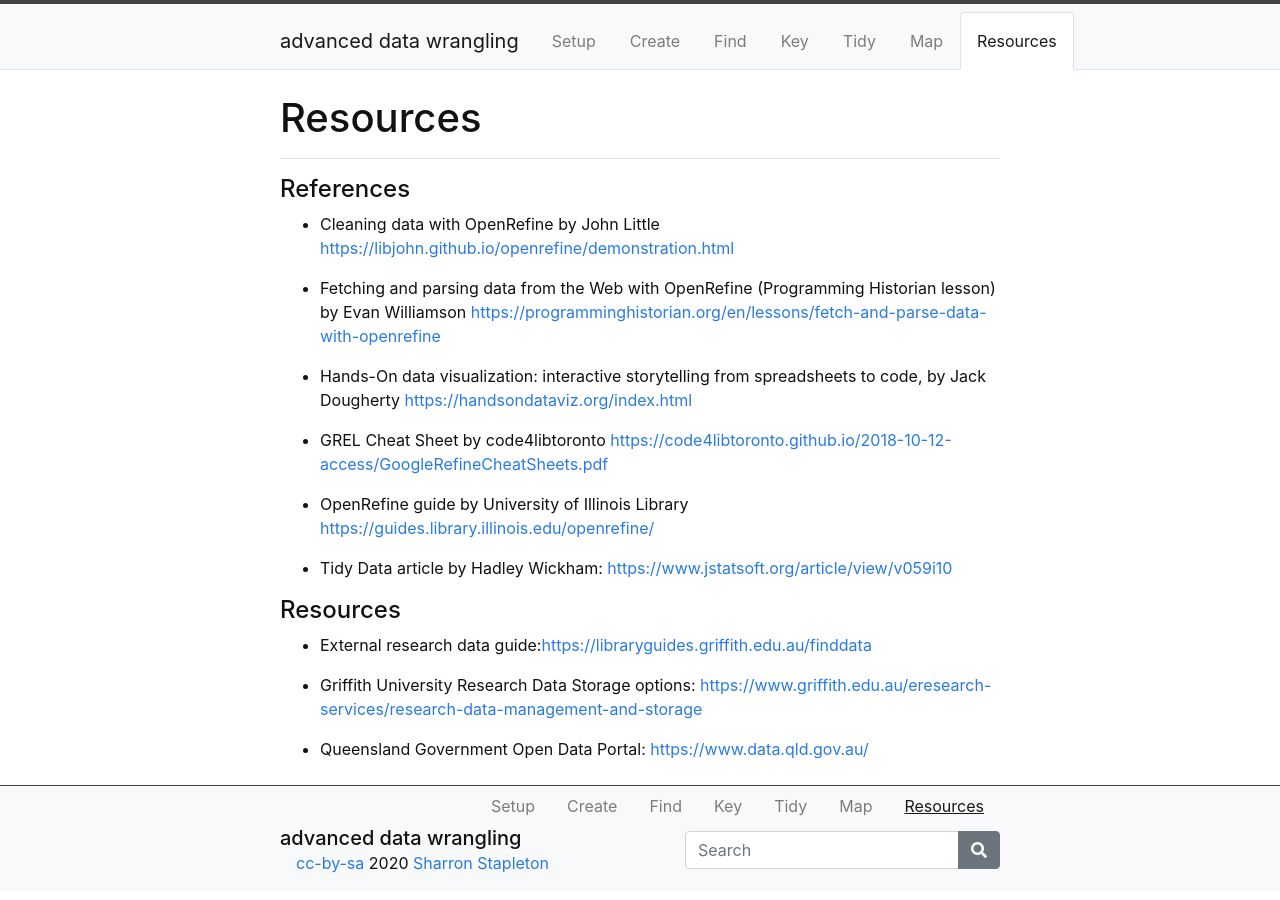
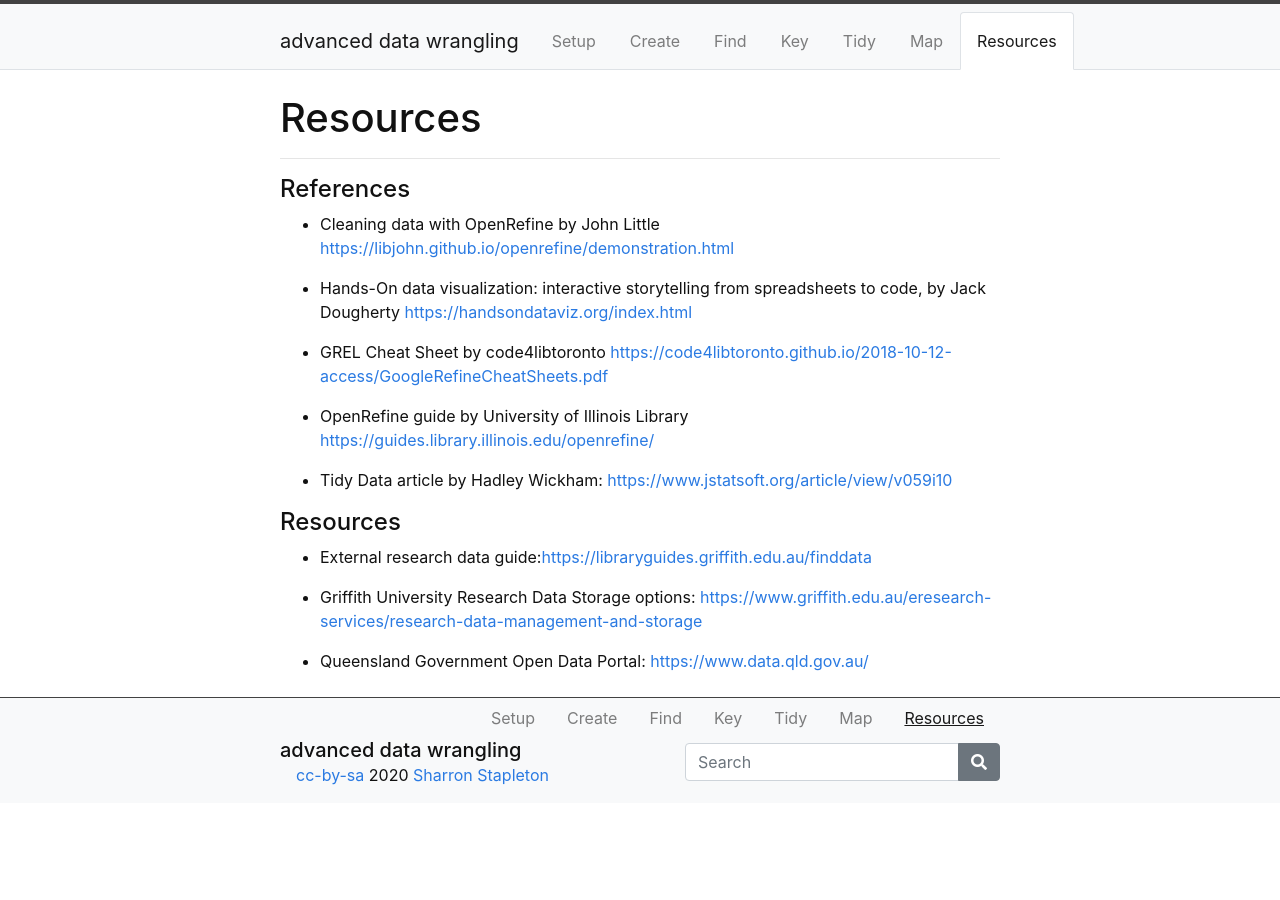
Before and after one commit to GULibrarySandbox/advanced-data-wrangle-old, a Jekyll site: the page built from content/7-lesson.md, in a window 1280 px wide. Built offline with Jekyll 4.4.1, drawn with Linux system fonts in a browser that asks for light colours.

Commit message:
Update 7-lesson.md

```diff
--- a/content/7-lesson.md
+++ b/content/7-lesson.md
@@ -8,8 +8,6 @@ nav: true
 #### References
 
 - Cleaning data with OpenRefine by John Little [https://libjohn.github.io/openrefine/demonstration.html](https://libjohn.github.io/openrefine/index.html)
-
-- Fetching and parsing data from the Web with OpenRefine (Programming Historian lesson) by Evan Williamson [https://programminghistorian.org/en/lessons/fetch-and-parse-data-with-openrefine](https://programminghistorian.org/en/lessons/fetch-and-parse-data-with-openrefine)
 
 - Hands-On data visualization: interactive storytelling from spreadsheets to code, by Jack Dougherty [https://handsondataviz.org/index.html](https://handsondataviz.org/index.html)
 
```
